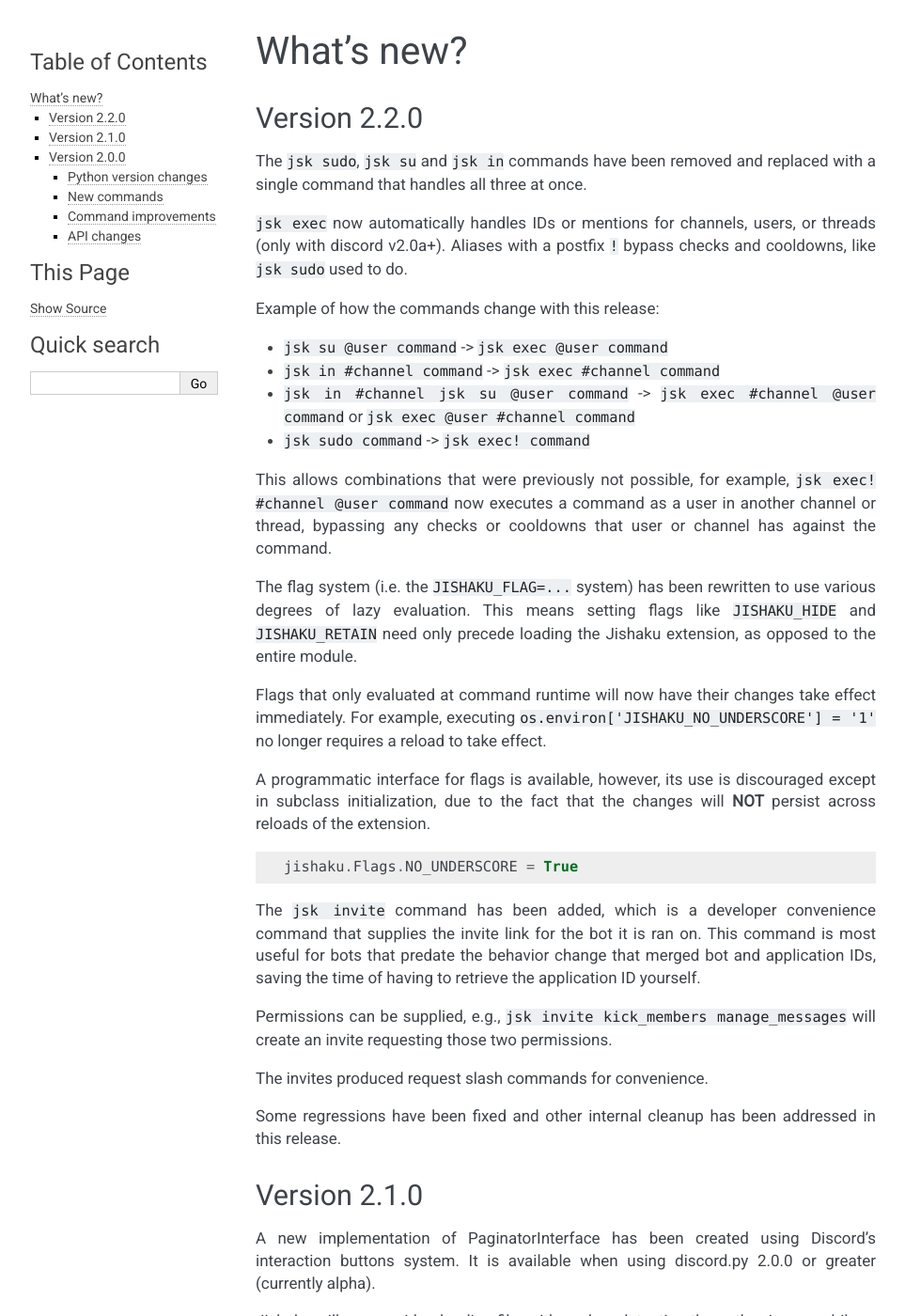
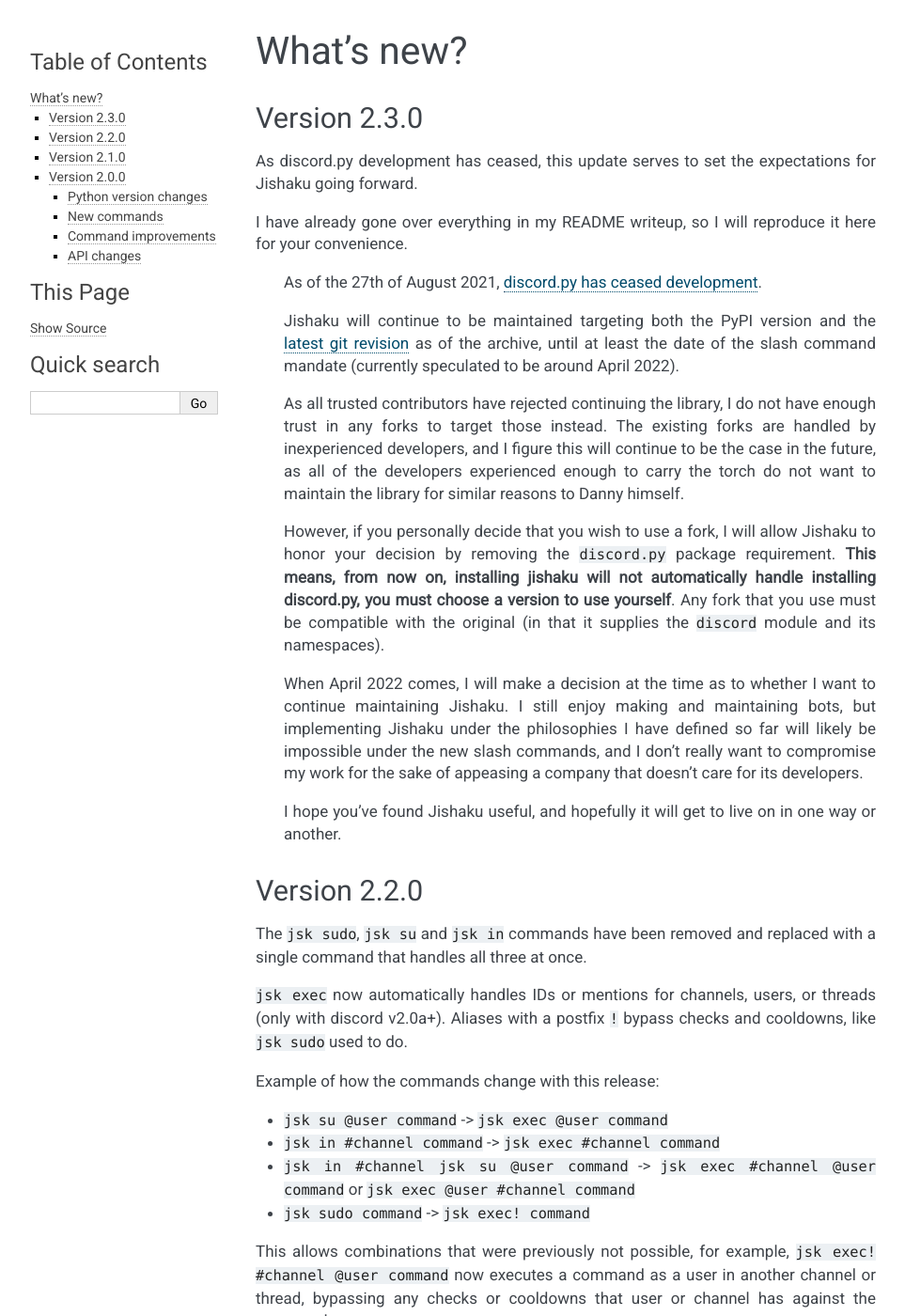
Before and after one commit to Gorialis/jishaku, a Sphinx documentation site: the page built from docs/whatsnew.rst, in a window 1280 px wide and 1400 px high. Shown: the whole window at 94% size, without its empty margins (148-1111 px from the left). Built offline with Sphinx 7.4.7, drawn with Linux system fonts in a browser that asks for light colours; the version number could not be read and is left out.

Commit message:
2.3.0 - Journey's End

```diff
--- a/docs/whatsnew.rst
+++ b/docs/whatsnew.rst
@@ -2,6 +2,26 @@
 
 What's new?
 ================
+
+Version 2.3.0
+-------------
+
+As discord.py development has ceased, this update serves to set the expectations for Jishaku going forward.
+
+I have already gone over everything in my README writeup, so I will reproduce it here for your convenience.
+
+    As of the 27th of August 2021, `discord.py has ceased development <https://gist.github.com/Rapptz/4a2f62751b9600a31a0d3c78100287f1>`_.
+
+    Jishaku will continue to be maintained targeting both the PyPI version and the `latest git revision <https://github.com/Rapptz/discord.py/tree/45d498c1b76deaf3b394d17ccf56112fa691d160>`_ as of the archive, until at least the date of the slash command mandate (currently speculated to be around April 2022).
+
+    As all trusted contributors have rejected continuing the library, I do not have enough trust in any forks to target those instead. The existing forks are handled by inexperienced developers, and I figure this will continue to be the case in the future, as all of the developers experienced enough to carry the torch do not want to maintain the library for similar reasons to Danny himself.
+
+    However, if you personally decide that you wish to use a fork, I will allow Jishaku to honor your decision by removing the ``discord.py`` package requirement. **This means, from now on, installing jishaku will not automatically handle installing discord.py, you must choose a version to use yourself**. Any fork that you use must be compatible with the original (in that it supplies the ``discord`` module and its namespaces).
+
+    When April 2022 comes, I will make a decision at the time as to whether I want to continue maintaining Jishaku. I still enjoy making and maintaining bots, but implementing Jishaku under the philosophies I have defined so far will likely be impossible under the new slash commands, and I don't really want to compromise my work for the sake of appeasing a company that doesn't care for its developers.
+
+    I hope you've found Jishaku useful, and hopefully it will get to live on in one way or another.
+
 
 Version 2.2.0
 -------------
```
Also changed, not shown: README.md (+15 -0 lines), 3 other files.
